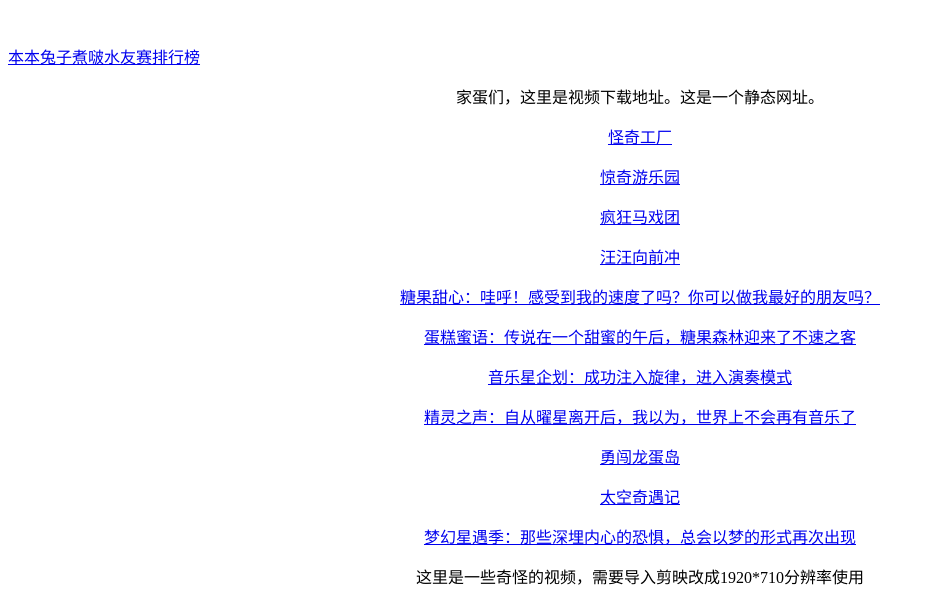
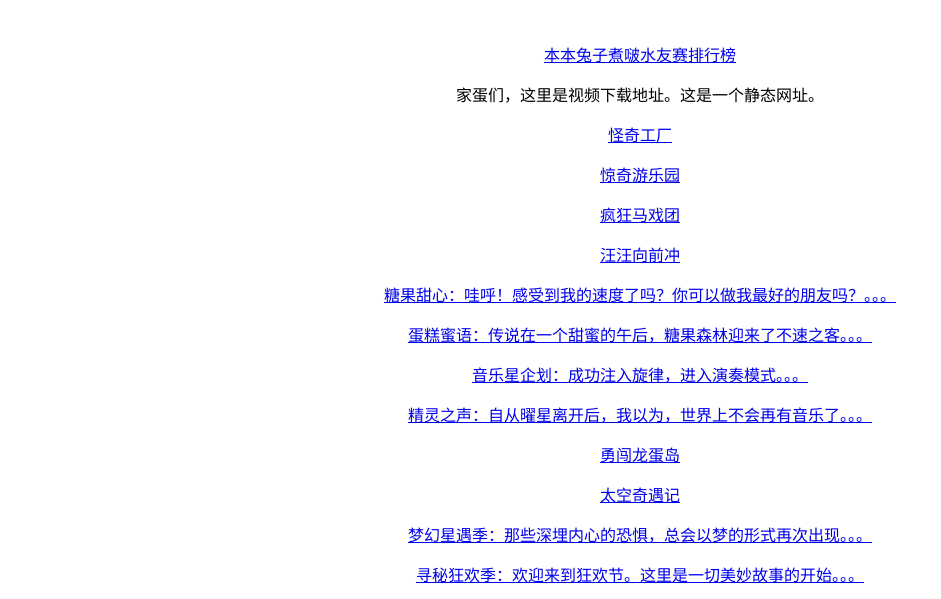
Before and after one commit to zpoe/zpoe.github.io, a plain HTML site: page index.html in a window 1280 px wide. Shown: the top 599 px of the page, without its empty margins (0-941 px from the left). Drawn offline with Linux system fonts and the light colour scheme.

Commit message:
Update index.html

```diff
--- a/index.html
+++ b/index.html
@@ -6,20 +6,21 @@
     <link rel="stylesheet" href="./hel.css">
   </head>
   <body>
-    <br><br>
-    <a href="./leaderboard.html">本本兔子煮啵水友赛排行榜</a>
+    <br>
+    <p><a href="./leaderboard.html">本本兔子煮啵水友赛排行榜</a><p>
     <p>家蛋们，这里是视频下载地址。这是一个静态网址。</p>
     <p><a href="./files/login (1).mp4">怪奇工厂</a></p>
     <p><a href="./files/login (2).mp4">惊奇游乐园</a></p>
     <p><a href="./files/login (3).mp4">疯狂马戏团</a></p>
     <p><a href="./files/login (4).mp4">汪汪向前冲</a></p>
-    <p><a href="./files/login (5).mp4">糖果甜心：哇呼！感受到我的速度了吗？你可以做我最好的朋友吗？</a></p>
-    <p><a href="./files/login (6).mp4">蛋糕蜜语：传说在一个甜蜜的午后，糖果森林迎来了不速之客</a></p>
-    <p><a href="./files/login (7).mp4">音乐星企划：成功注入旋律，进入演奏模式</a></p>
-    <p><a href="./files/login (8).mp4">精灵之声：自从曜星离开后，我以为，世界上不会再有音乐了</a></p>
+    <p><a href="./files/login (5).mp4">糖果甜心：哇呼！感受到我的速度了吗？你可以做我最好的朋友吗？。。。</a></p>
+    <p><a href="./files/login (6).mp4">蛋糕蜜语：传说在一个甜蜜的午后，糖果森林迎来了不速之客。。。</a></p>
+    <p><a href="./files/login (7).mp4">音乐星企划：成功注入旋律，进入演奏模式。。。</a></p>
+    <p><a href="./files/login (8).mp4">精灵之声：自从曜星离开后，我以为，世界上不会再有音乐了。。。</a></p>
     <p><a href="./files/login (9).mp4">勇闯龙蛋岛</a></p>
     <p><a href="./files/login (10).mp4">太空奇遇记</a></p>
-    <p><a href="./login (11).mp4">梦幻星遇季：那些深埋内心的恐惧，总会以梦的形式再次出现</a></p>
+    <p><a href="./files/login (11).mp4">梦幻星遇季：那些深埋内心的恐惧，总会以梦的形式再次出现。。。</a></p>
+    <p><a href="./files/login (12).mp4">寻秘狂欢季：欢迎来到狂欢节。这里是一切美妙故事的开始。。。</a></p>
     <p>这里是一些奇怪的视频，需要导入剪映改成1920*710分辨率使用</p>
     <video controls width="400">
   <source src="./files/mopemope.mp4" type="video/mp4" />
```
